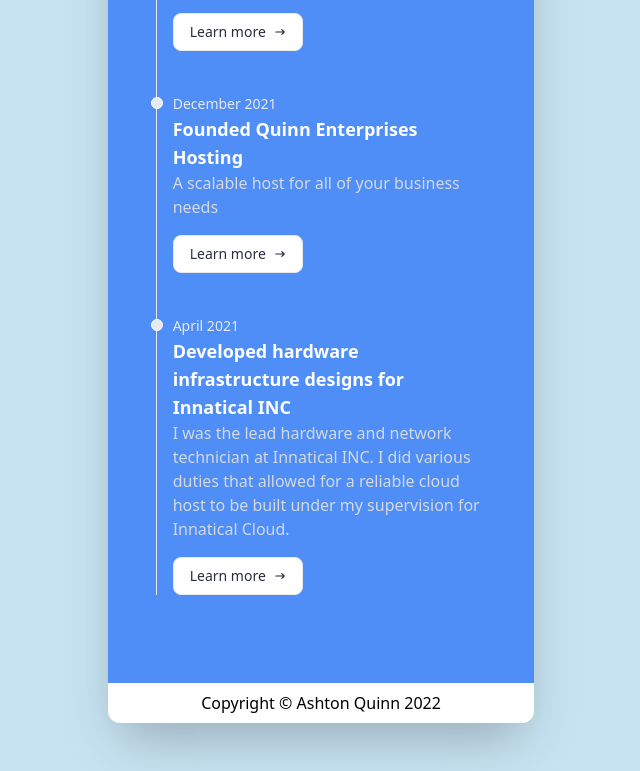
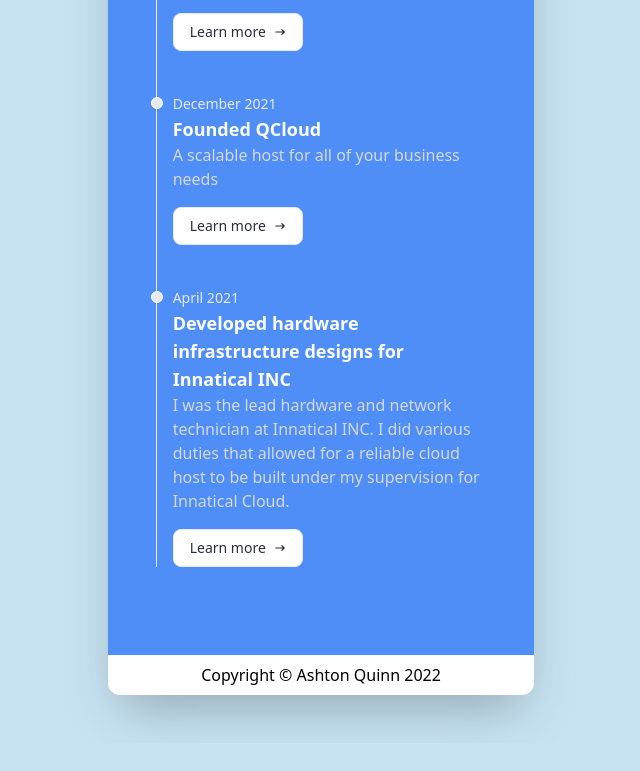
Before and after one commit to ash-quinn/homepage, a plain HTML site: page index.html in a window 1280 px wide. Shown: the part 1023-1794 px from the top of the page, without its empty margins (319-959 px from the left). After the commit the page ends 1766 px from the top, so only its background shows below. Drawn offline with nearby package versions, Linux system fonts and the light colour scheme.

Commit message:
Updates to add link to QCloud homepage

```diff
--- a/index.html
+++ b/index.html
@@ -70,7 +70,7 @@
               >December 2021</time
             >
             <h3 class="text-lg font-semibold text-white dark:text-white">
-              Founded Quinn Enterprises Hosting
+              Founded <a href="https://cloud.quinn.cx/">QCloud</a>
             </h3>
             <p
               class="mb-4 text-base font-normal text-gray-300 dark:text-gray-400"
```
